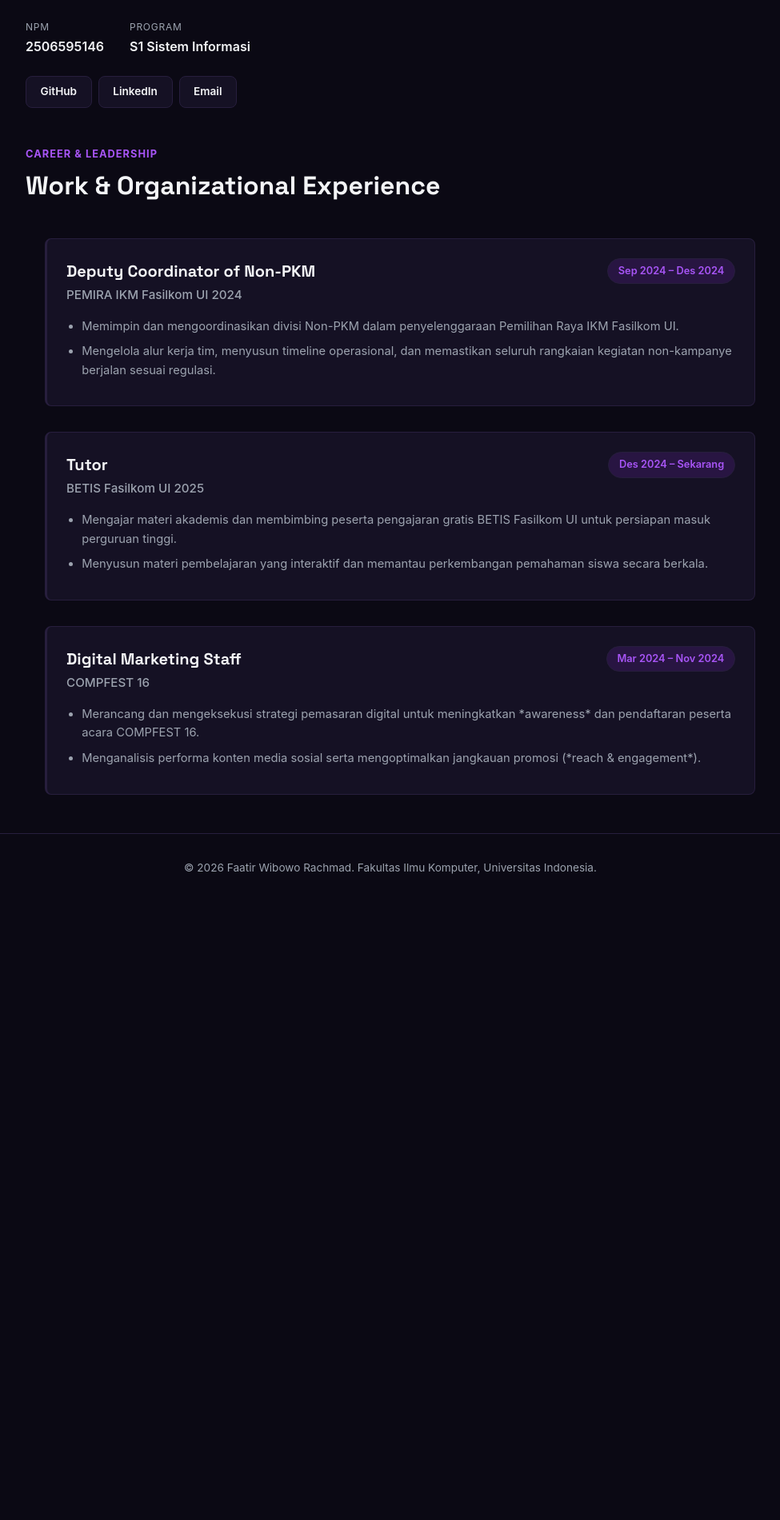
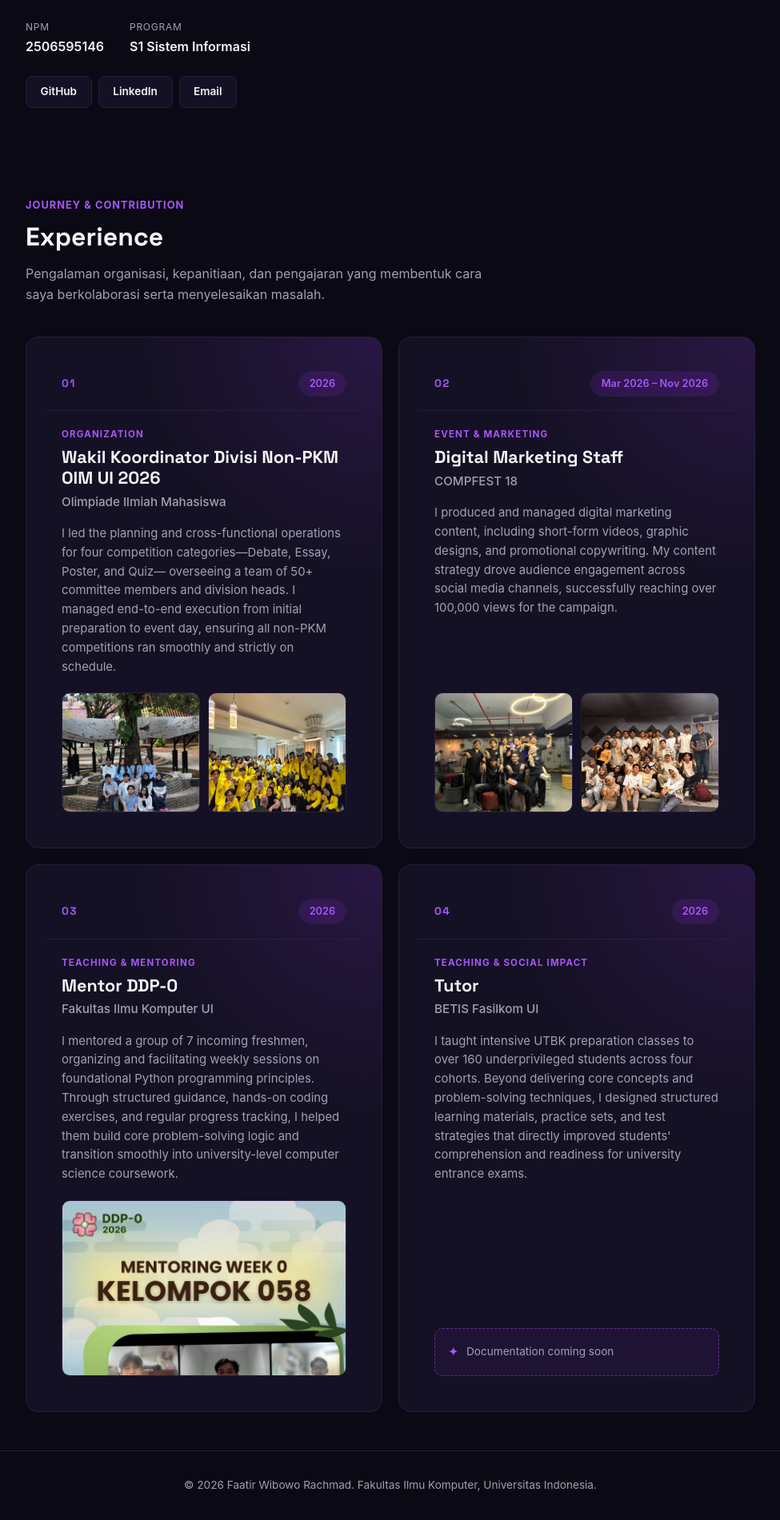
Before and after one commit to faatirrachmad/my-portofolio, a Django app: page / in a window 1280 px wide. Shown: the part 447-2348 px from the top of the page at 80% size, without its empty margins (152-1127 px from the left). Before the commit the page ends 1540 px from the top, so only its background shows below. Run offline with Django 5.2, Linux system fonts and the light colour scheme.

Commit message:
Mengupdate section experience dengan menambahkan foto

```diff
--- a/static/css/style.css
+++ b/static/css/style.css
@@ -400,3 +400,136 @@ h3 {
         gap: 0.5rem;
     }
 }
+
+.portfolio-section {
+    padding: 4rem 1.5rem 0;
+}
+
+.experience-grid {
+    display: grid;
+    grid-template-columns: repeat(2, minmax(0, 1fr));
+    gap: 1.25rem;
+}
+
+.experience-card {
+    display: flex;
+    flex-direction: column;
+    background:
+        radial-gradient(circle at top right, rgba(147, 51, 234, 0.16), transparent 38%),
+        var(--bg-secondary);
+    border: 1px solid var(--border-color);
+    border-radius: 16px;
+    overflow: hidden;
+    transition: transform 0.3s ease, border-color 0.3s ease, box-shadow 0.3s ease;
+}
+
+.experience-card:hover {
+    transform: translateY(-7px);
+    border-color: var(--accent-purple);
+    box-shadow: 0 18px 35px rgba(0, 0, 0, 0.28);
+}
+
+.experience-card__top {
+    display: flex;
+    justify-content: space-between;
+    align-items: center;
+    padding: 1.1rem 1.25rem;
+    border-bottom: 1px solid var(--border-color);
+}
+
+.experience-number {
+    color: var(--accent-purple-light);
+    font-family: "Space Grotesk", sans-serif;
+    font-size: 0.85rem;
+    font-weight: 700;
+    letter-spacing: 0.1em;
+}
+
+.experience-card__body {
+    display: flex;
+    flex: 1;
+    flex-direction: column;
+    padding: 1.25rem;
+}
+
+.experience-type {
+    margin-bottom: 0.4rem;
+    color: var(--accent-purple-light);
+    font-size: 0.72rem;
+    font-weight: 700;
+    letter-spacing: 0.1em;
+    text-transform: uppercase;
+}
+
+.experience-card h3 {
+    margin-bottom: 0.2rem;
+    color: var(--text-main);
+    font-size: 1.35rem;
+    line-height: 1.2;
+}
+
+.experience-summary {
+    margin: 1rem 0 1.25rem;
+    color: var(--text-muted);
+    font-size: 0.93rem;
+}
+
+.documentation-grid {
+    display: grid;
+    grid-template-columns: repeat(2, 1fr);
+    gap: 0.65rem;
+    margin-top: auto;
+}
+
+.documentation-grid img {
+    width: 100%;
+    height: 150px;
+    border: 1px solid var(--border-color);
+    border-radius: 10px;
+    object-fit: cover;
+    transition: filter 0.25s ease, transform 0.25s ease;
+}
+
+.documentation-grid img:hover {
+    filter: brightness(1.1);
+    transform: scale(1.02);
+}
+
+.documentation-grid--single {
+    grid-template-columns: 1fr;
+}
+
+.documentation-grid--single img {
+    height: 220px;
+    object-position: top;
+}
+
+.experience-note {
+    display: flex;
+    align-items: center;
+    gap: 0.6rem;
+    margin-top: auto;
+    padding: 1rem;
+    color: var(--text-muted);
+    background-color: rgba(147, 51, 234, 0.08);
+    border: 1px dashed rgba(168, 85, 247, 0.45);
+    border-radius: 10px;
+}
+
+.experience-note span {
+    color: var(--accent-purple-light);
+}
+
+.experience-note p {
+    font-size: 0.85rem;
+}
+
+@media (max-width: 768px) {
+    .experience-grid {
+        grid-template-columns: 1fr;
+    }
+
+    .documentation-grid img {
+        height: 180px;
+    }
+}
--- a/templates/index.html
+++ b/templates/index.html
@@ -57,72 +57,118 @@
         </section>
         <section class="portfolio-section container" id="experience">
             <div class="section-header">
-                <p class="section-kicker">Career & Leadership</p>
-                <h2>Work & Organizational Experience</h2>
+                <p class="section-kicker">Journey & Contribution</p>
+                <h2>Experience</h2>
+                <p class="section-description">
+                    Pengalaman organisasi, kepanitiaan, dan pengajaran yang membentuk cara saya
+                    berkolaborasi serta menyelesaikan masalah.
+                </p>
             </div>
 
-            <div class="timeline">
-                <!-- Experience 1 -->
-                <div class="timeline-item">
-                    <div class="timeline-dot"></div>
-                    <div class="card experience-card">
-                        <div class="card-header">
-                            <div>
-                                <h3>Deputy Coordinator of Non-PKM</h3>
-                                <p class="organization">PEMIRA IKM Fasilkom UI 2024</p>
-                            </div>
-                            <span class="badge-date">Sep 2024 – Des 2024</span>
+            <div class="experience-grid">
+                <article class="experience-card">
+                    <div class="experience-card__top">
+                        <span class="experience-number">01</span>
+                        <span class="badge-date">2026</span>
+                    </div>
+
+                    <div class="experience-card__body">
+                        <p class="experience-type">Organization</p>
+                        <h3>Wakil Koordinator Divisi Non-PKM OIM UI 2026</h3>
+                        <p class="organization">Olimpiade Ilmiah Mahasiswa</p>
+                        <p class="experience-summary">
+                            I led the planning and cross-functional operations for four competition categories—Debate,
+                            Essay, Poster, and Quiz—
+                            overseeing a team of 50+ committee members and division heads.
+                            I managed end-to-end execution from initial preparation to event day,
+                            ensuring all non-PKM competitions ran smoothly and strictly on schedule.
+                        </p>
+
+                        <div class="documentation-grid">
+                            <img src="/static/img/oim1.jpeg" alt="Dokumentasi kegiatan OIM UI bersama tim">
+                            <img src="/static/img/oim2.jpeg"
+                                alt="Dokumentasi kegiatan OIM UI dengan mahasiswa Universitas Indonesia">
                         </div>
-                        <ul class="experience-list">
-                            <li>Memimpin dan mengoordinasikan divisi Non-PKM dalam penyelenggaraan Pemilihan Raya IKM
-                                Fasilkom UI.</li>
-                            <li>Mengelola alur kerja tim, menyusun timeline operasional, dan memastikan seluruh
-                                rangkaian kegiatan non-kampanye berjalan sesuai regulasi.</li>
-                        </ul>
                     </div>
-                </div>
+                </article>
 
-                <!-- Experience 2 -->
-                <div class="timeline-item">
-                    <div class="timeline-dot"></div>
-                    <div class="card experience-card">
-                        <div class="card-header">
-                            <div>
-                                <h3>Tutor</h3>
-                                <p class="organization">BETIS Fasilkom UI 2025</p>
-                            </div>
-                            <span class="badge-date">Des 2024 – Sekarang</span>
+                <article class="experience-card">
+                    <div class="experience-card__top">
+                        <span class="experience-number">02</span>
+                        <span class="badge-date">Mar 2026 – Nov 2026</span>
+                    </div>
+
+                    <div class="experience-card__body">
+                        <p class="experience-type">Event & Marketing</p>
+                        <h3>Digital Marketing Staff</h3>
+                        <p class="organization">COMPFEST 18</p>
+                        <p class="experience-summary">
+                            I produced and managed digital marketing content, including short-form videos, graphic
+                            designs,
+                            and promotional copywriting. My content strategy drove audience engagement across social
+                            media channels,
+                            successfully reaching over 100,000 views for the campaign.
+                        </p>
+
+                        <div class="documentation-grid">
+                            <img src="/static/img/dgm1.jpeg" alt="Dokumentasi tim Digital Marketing COMPFEST 16">
+                            <img src="/static/img/dgm2.jpeg" alt="Dokumentasi kegiatan Digital Marketing COMPFEST 16">
                         </div>
-                        <ul class="experience-list">
-                            <li>Mengajar materi akademis dan membimbing peserta pengajaran gratis BETIS Fasilkom UI
-                                untuk persiapan masuk perguruan tinggi.</li>
-                            <li>Menyusun materi pembelajaran yang interaktif dan memantau perkembangan pemahaman siswa
-                                secara berkala.</li>
-                        </ul>
                     </div>
-                </div>
+                </article>
 
-                <!-- Experience 3 -->
-                <div class="timeline-item">
-                    <div class="timeline-dot"></div>
-                    <div class="card experience-card">
-                        <div class="card-header">
-                            <div>
-                                <h3>Digital Marketing Staff</h3>
-                                <p class="organization">COMPFEST 16</p>
-                            </div>
-                            <span class="badge-date">Mar 2024 – Nov 2024</span>
+                <article class="experience-card">
+                    <div class="experience-card__top">
+                        <span class="experience-number">03</span>
+                        <span class="badge-date">2026</span>
+                    </div>
+
+                    <div class="experience-card__body">
+                        <p class="experience-type">Teaching & Mentoring</p>
+                        <h3>Mentor DDP-0</h3>
+                        <p class="organization">Fakultas Ilmu Komputer UI</p>
+                        <p class="experience-summary">
+                            I mentored a group of 7 incoming freshmen, organizing and facilitating weekly sessions on
+                            foundational Python programming principles.
+                            Through structured guidance, hands-on coding exercises, and regular progress tracking, I
+                            helped them build core problem-solving logic and
+                            transition smoothly into university-level computer science coursework.
+                        </p>
+
+                        <div class="documentation-grid documentation-grid--single">
+                            <img src="/static/img/ddp-0-1.jpeg" alt="Dokumentasi mentoring DDP-0 kelompok 058">
                         </div>
-                        <ul class="experience-list">
-                            <li>Merancang dan mengeksekusi strategi pemasaran digital untuk meningkatkan *awareness* dan
-                                pendaftaran peserta acara COMPFEST 16.</li>
-                            <li>Menganalisis performa konten media sosial serta mengoptimalkan jangkauan promosi (*reach
-                                & engagement*).</li>
-                        </ul>
                     </div>
-                </div>
+                </article>
+
+                <article class="experience-card">
+                    <div class="experience-card__top">
+                        <span class="experience-number">04</span>
+                        <span class="badge-date">2026</span>
+                    </div>
+
+                    <div class="experience-card__body">
+                        <p class="experience-type">Teaching & Social Impact</p>
+                        <h3>Tutor</h3>
+                        <p class="organization">BETIS Fasilkom UI</p>
+                        <p class="experience-summary">
+                            I taught intensive UTBK preparation classes to over 160 underprivileged students across four
+                            cohorts.
+                            Beyond delivering core concepts and problem-solving techniques, I designed structured
+                            learning materials, practice sets,
+                            and test strategies that directly improved students' comprehension and readiness for
+                            university entrance exams.
+                        </p>
+
+                        <div class="experience-note">
+                            <span>✦</span>
+                            <p>Documentation coming soon</p>
+                        </div>
+                    </div>
+                </article>
             </div>
         </section>
+
     </main>
     </main>
 
```
Also changed, not shown: static/img/ddp-0-1.jpeg (added), static/img/dgm1.jpeg (added), static/img/dgm2.jpeg (added), static/img/foto-kuliah.jpeg (added), static/img/oim1.jpeg (added), static/img/oim2.jpeg (added).
